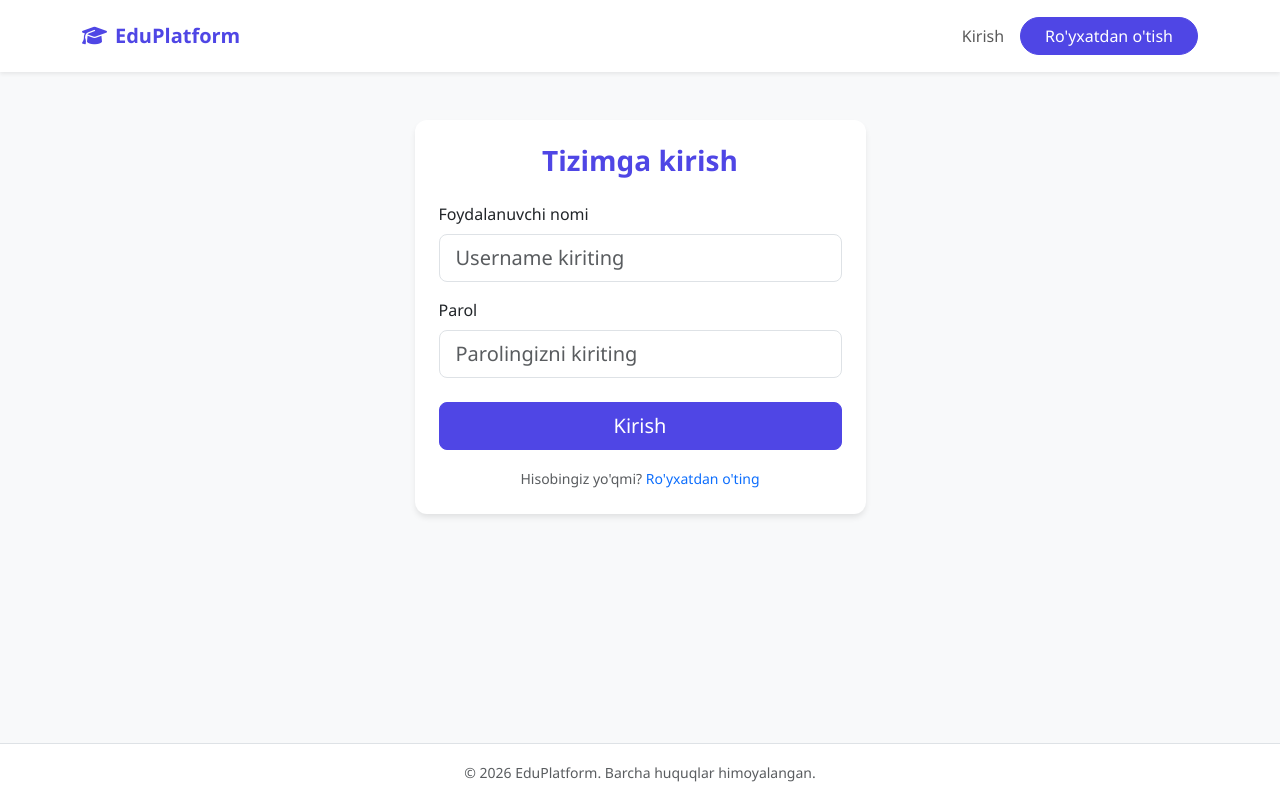
After one commit to ilhomjonmeliqulov02-creator/eduplatform, a Django app: page /accounts/login/ in a window 1280 px wide. The commit adds this page. Run offline with Django 5.2, Linux system fonts and the light colour scheme.

Commit message:
Add login page

```diff
--- a/templates/base.html
+++ b/templates/base.html
@@ -1,24 +1,86 @@
-<ul class="navbar-nav ms-auto">
+{% load static %}
+<!DOCTYPE html>
+<html lang="uz">
+<head>
+    <meta charset="UTF-8">
+    <meta name="viewport" content="width=device-width, initial-scale=1.0">
+    <title>{% block title %}EduPlatform{% endblock %}</title>
+    <!-- Bootstrap 5 CSS -->
+    <link href="https://cdn.jsdelivr.net/npm/bootstrap@5.3.0/dist/css/bootstrap.min.css" rel="stylesheet">
+    <!-- FontAwesome belgilar uchun -->
+    <link rel="stylesheet" href="https://cdnjs.cloudflare.com/ajax/libs/font-awesome/6.4.0/css/all.min.css">
+    <style>
+        body {
+            background-color: #f8f9fa;
+            font-family: 'Segoe UI', Tahoma, Geneva, Verdana, sans-serif;
+        }
+        .navbar-brand {
+            font-weight: 700;
+            color: #4f46e5 !important;
+        }
+        .btn-primary {
+            background-color: #4f46e5;
+            border-color: #4f46e5;
+        }
+        .btn-primary:hover {
+            background-color: #4338ca;
+            border-color: #4338ca;
+        }
+        .card {
+            border: none;
+            border-radius: 12px;
+            box-shadow: 0 4px 6px -1px rgba(0, 0, 0, 0.1);
+        }
+    </style>
+</head>
+<body class="d-flex flex-column min-vh-100">
+
+    <!-- Navigatsiya paneli -->
+    <nav class="navbar navbar-expand-lg navbar-light bg-white shadow-sm py-3">
+        <div class="container">
+            <a class="navbar-brand" href="{% url 'home' %}"><i class="fa-solid fa-graduation-cap me-2"></i>EduPlatform</a>
+            <button class="navbar-toggler" type="button" data-bs-toggle="collapse" data-bs-target="#navbarNav">
+                <span class="navbar-toggler-icon"></span>
+            </button>
+            <div class="collapse navbar-collapse" id="navbarNav">
+                <ul class="navbar-nav ms-auto align-items-center">
                     {% if user.is_authenticated %}
-        <li class="nav-item">
-            <span class="nav-link text-white fw-bold">
-                {{ user.first_name }} {{ user.last_name }} ({{ user.get_role_display }})
-            </span>
+                        <li class="nav-item me-3">
+                            <span class="nav-link text-dark fw-semibold"><i class="fa-regular fa-user me-1"></i> {{ user.username }}</span>
                         </li>
-        {% if user.is_staff %}
-            <li class="nav-item">
-                <a class="nav-link btn btn-outline-warning btn-sm text-white ms-2 px-3" href="/admin/">Admin Panel</a>
-            </li>
-        {% endif %}
                         <li class="nav-item">
                             <form action="{% url 'logout' %}" method="post" class="d-inline">
                                 {% csrf_token %}
-                <button type="submit" class="btn btn-outline-danger btn-sm ms-2">Chiqish</button>
+                                <button type="submit" class="btn btn-outline-danger btn-sm rounded-pill px-3">Chiqish</button>
                             </form>
                         </li>
                     {% else %}
-        <li class="nav-item"><a class="nav-link" href="{% url 'login' %}">Kirish</a></li>
-        <li class="nav-item"><a class="nav-link btn btn-primary text-white btn-sm ms-2" href="{% url 'register_student' %}">Talaba ro'yxati</a></li>
-        <li class="nav-item"><a class="nav-link btn btn-outline-light btn-sm ms-2" href="{% url 'register_teacher' %}">O'qituvchi ro'yxati</a></li>
+                        <li class="nav-item me-2">
+                            <a class="nav-link" href="{% url 'login' %}">Kirish</a>
+                        </li>
+                        <li class="nav-item">
+                            <a class="btn btn-primary rounded-pill px-4" href="{% url 'register' %}">Ro'yxatdan o'tish</a>
+                        </li>
                     {% endif %}
                 </ul>
+            </div>
+        </div>
+    </nav>
+
+    <!-- Asosiy mazmun -->
+    <main class="container my-5 flex-grow-1">
+        {% block content %}
+        {% endblock %}
+    </main>
+
+    <!-- Footer -->
+    <footer class="bg-white border-top py-3 text-center text-muted mt-auto">
+        <div class="container">
+            <small>&copy; 2026 EduPlatform. Barcha huquqlar himoyalangan.</small>
+        </div>
+    </footer>
+
+    <!-- Bootstrap JS -->
+    <script src="https://cdn.jsdelivr.net/npm/bootstrap@5.3.0/dist/js/bootstrap.bundle.min.js"></script>
+</body>
+</html>
--- /dev/null
+++ b/templates/registration/login.html
@@ -0,0 +1,35 @@
+{% extends 'base.html' %}
+
+{% block title %}Kirish - EduPlatform{% endblock %}
+
+{% block content %}
+<div class="row justify-content-center">
+    <div class="col-md-5">
+        <div class="card p-4">
+            <h3 class="text-center fw-bold mb-4" style="color: #4f46e5;">Tizimga kirish</h3>
+
+            {% if form.errors %}
+                <div class="alert alert-danger">
+                    Loginingiz yoki parolingiz noto'g'ri. Qayta urinib ko'ring.
+                </div>
+            {% endif %}
+
+            <form method="post">
+                {% csrf_token %}
+                <div class="mb-3">
+                    <label class="form-label font-weight-bold">Foydalanuvchi nomi</label>
+                    <input type="text" name="username" class="form-control form-control-lg" required placeholder="Username kiriting">
+                </div>
+                <div class="mb-4">
+                    <label class="form-label font-weight-bold">Parol</label>
+                    <input type="password" name="password" class="form-control form-control-lg" required placeholder="Parolingizni kiriting">
+                </div>
+                <button type="submit" class="btn btn-primary btn-lg w-100 rounded-3 mb-3">Kirish</button>
+            </form>
+            <div class="text-center">
+                <small class="text-muted">Hisobingiz yo'qmi? <a href="{% url 'register' %}" class="text-decoration-none">Ro'yxatdan o'ting</a></small>
+            </div>
+        </div>
+    </div>
+</div>
+{% endblock %}
```
Lines whose indentation alone changed are shown as unchanged.
